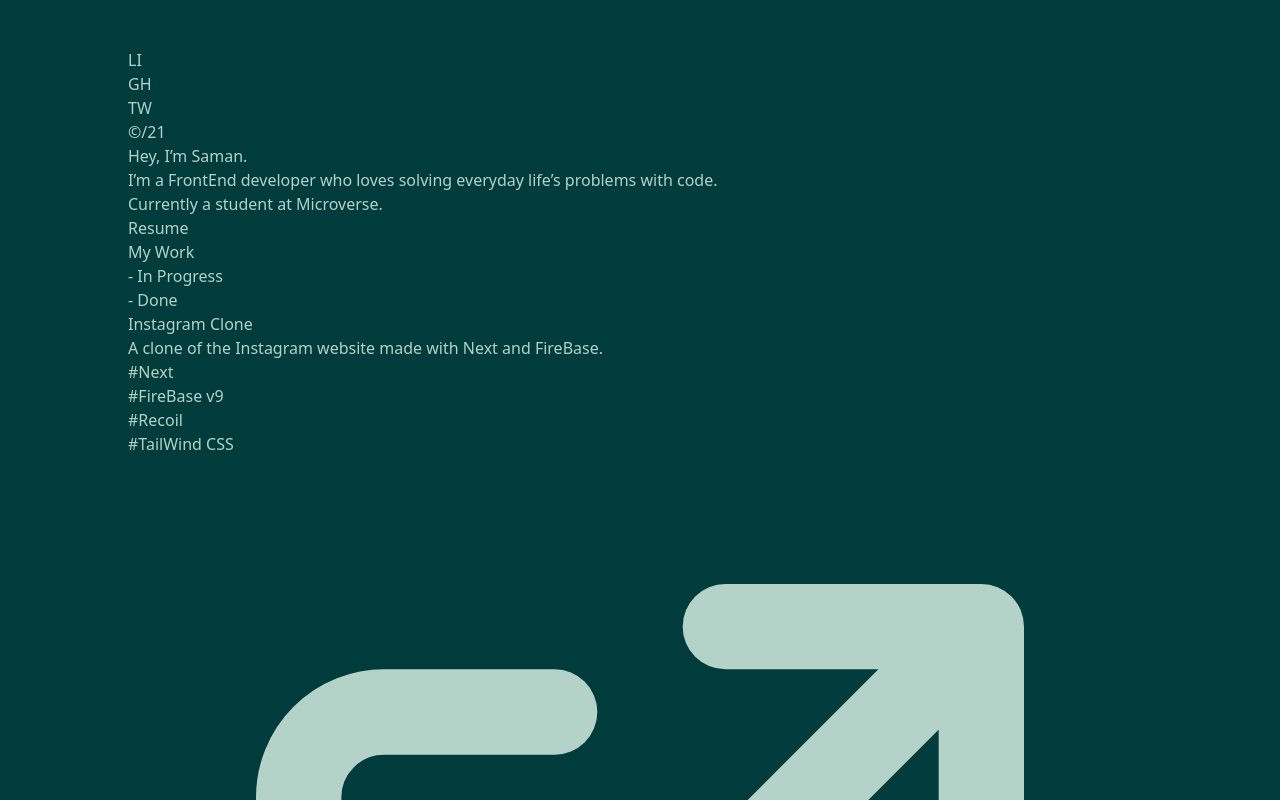
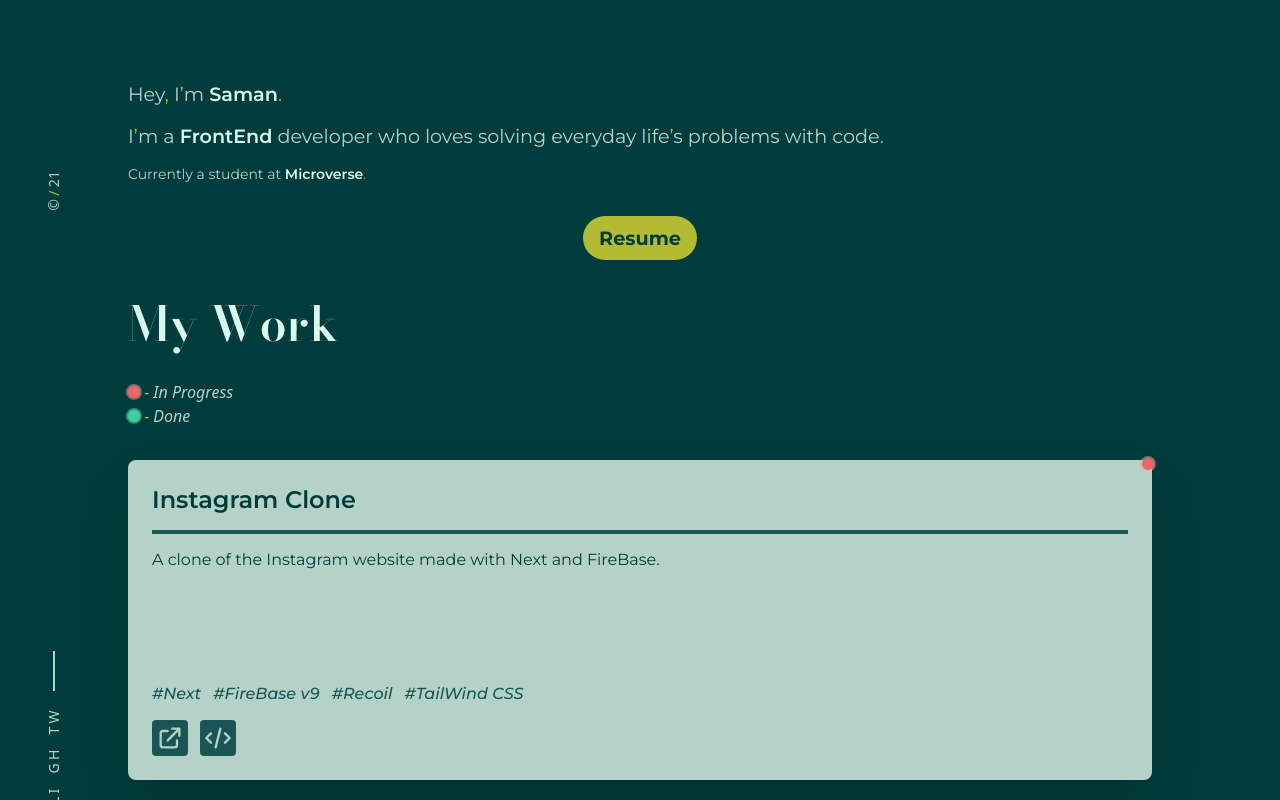
Before and after one commit to SamanAtashi/Portfolio-V.2, a Next.js app: page / in a window 1280 px wide. Shown: the top 800 px of the page. Built offline with nearby package versions, Linux system fonts and the light colour scheme.

Commit message:
Update config file of tailwind

```diff
--- a/tailwind.config.js
+++ b/tailwind.config.js
@@ -2,7 +2,8 @@ module.exports = {
 	mode: 'jit',
 	purge: [
 		'./pages/**/*.{js,ts,jsx,tsx}',
-		'./components/**/*.{js,ts,jsx,tsx}',
+		'./Components/**/*.{js,ts,jsx,tsx}',
+		'./Assets/**/*.{js,ts,jsx,tsx}',
 	],
 	darkMode: false, // or 'media' or 'class'
 	theme: {
```
